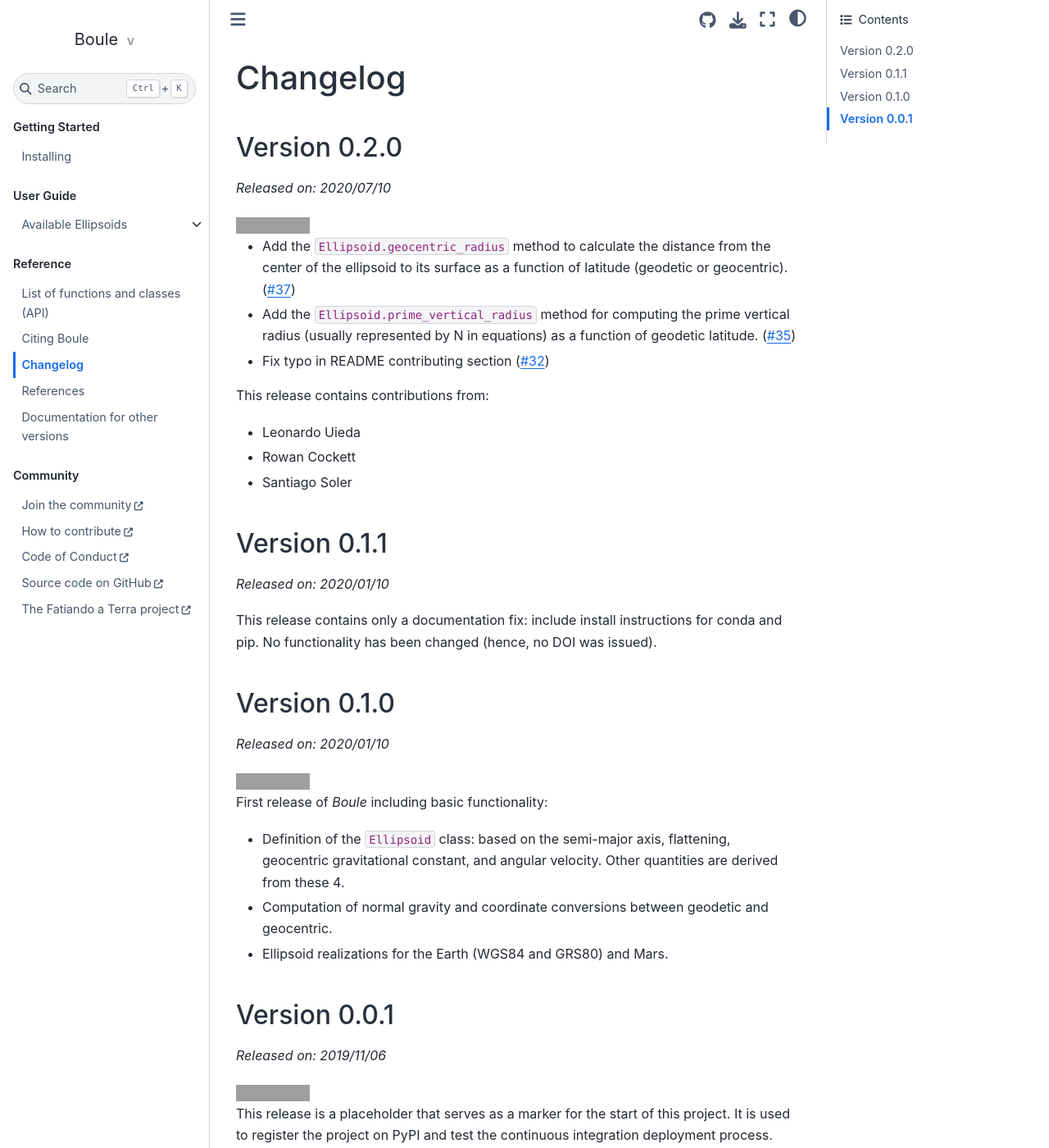
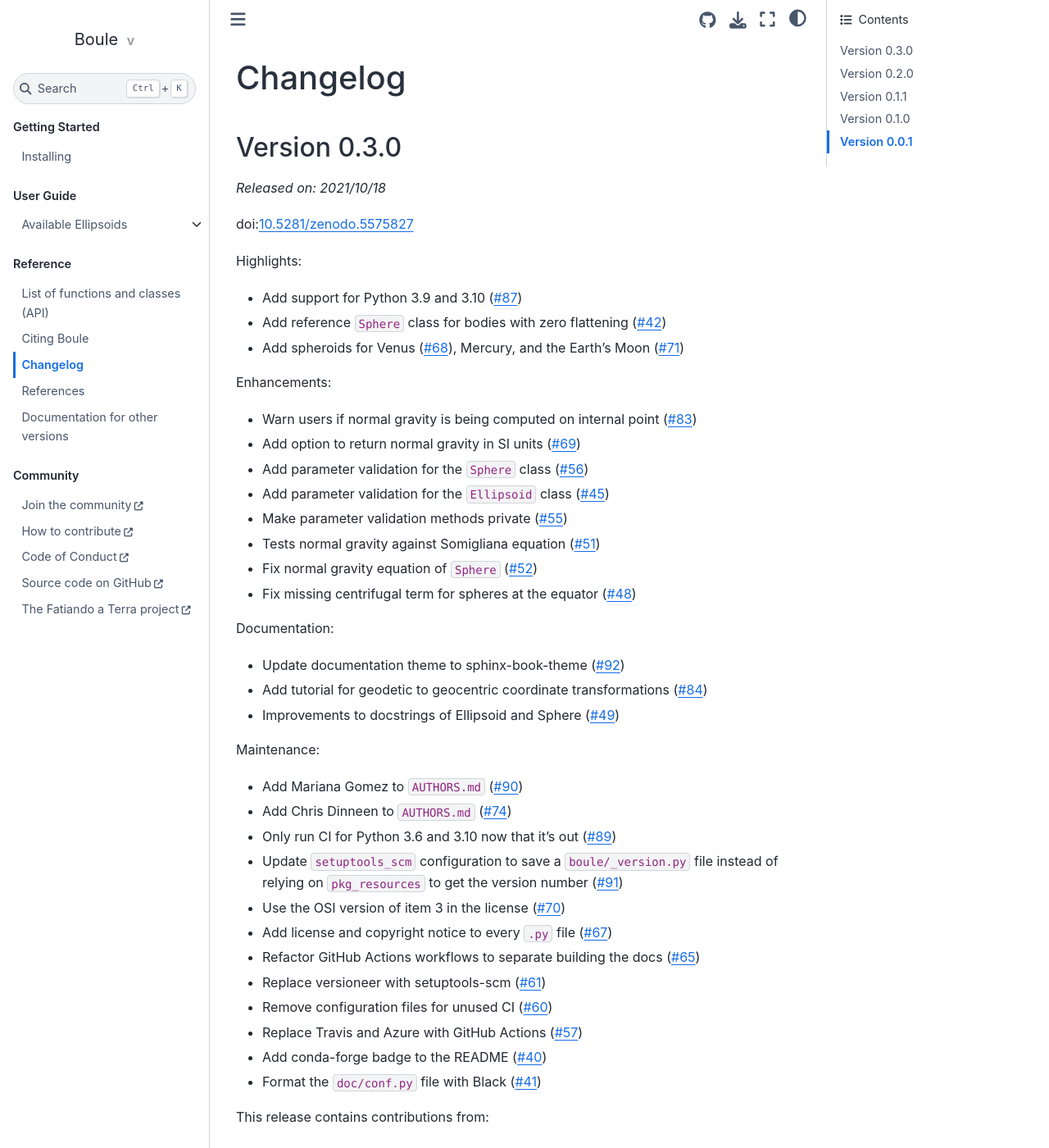
Before and after one commit to fatiando/boule, a Sphinx documentation site: the page built from doc/changes.rst, in a window 1280 px wide and 1400 px high. Shown: the whole window at 82% size. Built offline with Sphinx 7.4.7 and the Sphinx Book theme 1.1.4, drawn with Linux system fonts in a browser that asks for light colours; pages that are not in the unit, such as notebooks, are missing from menus; the version number could not be read and is left out; some of the changed text lies outside the part shown; grey boxes are pictures that could not be loaded.

Commit message:
Changelog for v0.3.0 (#94)
Minor release with the addition of the `Sphere` class and related content.
Releasing this before we break everything with the new unified Ellipsoid class.

```diff
--- a/doc/changes.rst
+++ b/doc/changes.rst
@@ -2,6 +2,60 @@
 
 Changelog
 =========
+
+Version 0.3.0
+-------------
+
+*Released on: 2021/10/18*
+
+doi:`10.5281/zenodo.5575827 <https://doi.org/10.5281/zenodo.5575827>`__
+
+Highlights:
+
+* Add support for Python 3.9 and 3.10 (`#87 <https://github.com/fatiando/boule/pull/87>`__)
+* Add reference ``Sphere`` class for bodies with zero flattening (`#42 <https://github.com/fatiando/boule/pull/42>`__)
+* Add spheroids for Venus (`#68 <https://github.com/fatiando/boule/pull/68>`__), Mercury, and the Earth's Moon (`#71 <https://github.com/fatiando/boule/pull/71>`__)
+
+Enhancements:
+
+* Warn users if normal gravity is being computed on internal point (`#83 <https://github.com/fatiando/boule/pull/83>`__)
+* Add option to return normal gravity in SI units (`#69 <https://github.com/fatiando/boule/pull/69>`__)
+* Add parameter validation for the ``Sphere`` class (`#56 <https://github.com/fatiando/boule/pull/56>`__)
+* Add parameter validation for the ``Ellipsoid`` class (`#45 <https://github.com/fatiando/boule/pull/45>`__)
+* Make parameter validation methods private (`#55 <https://github.com/fatiando/boule/pull/55>`__)
+* Tests normal gravity against Somigliana equation (`#51 <https://github.com/fatiando/boule/pull/51>`__)
+* Fix normal gravity equation of ``Sphere`` (`#52 <https://github.com/fatiando/boule/pull/52>`__)
+* Fix missing centrifugal term for spheres at the equator (`#48 <https://github.com/fatiando/boule/pull/48>`__)
+
+Documentation:
+
+* Update documentation theme to sphinx-book-theme (`#92 <https://github.com/fatiando/boule/pull/92>`__)
+* Add tutorial for geodetic to geocentric coordinate transformations (`#84 <https://github.com/fatiando/boule/pull/84>`__)
+* Improvements to docstrings of Ellipsoid and Sphere (`#49 <https://github.com/fatiando/boule/pull/49>`__)
+
+Maintenance:
+
+* Add Mariana Gomez to ``AUTHORS.md`` (`#90 <https://github.com/fatiando/boule/pull/90>`__)
+* Add Chris Dinneen to ``AUTHORS.md`` (`#74 <https://github.com/fatiando/boule/pull/74>`__)
+* Only run CI for Python 3.6 and 3.10 now that it's out (`#89 <https://github.com/fatiando/boule/pull/89>`__)
+* Update ``setuptools_scm`` configuration to save a ``boule/_version.py`` file instead of relying on ``pkg_resources`` to get the version number (`#91 <https://github.com/fatiando/boule/pull/91>`__)
+* Use the OSI version of item 3 in the license (`#70 <https://github.com/fatiando/boule/pull/70>`__)
+* Add license and copyright notice to every ``.py`` file (`#67 <https://github.com/fatiando/boule/pull/67>`__)
+* Refactor GitHub Actions workflows to separate building the docs (`#65 <https://github.com/fatiando/boule/pull/65>`__)
+* Replace versioneer with setuptools-scm (`#61 <https://github.com/fatiando/boule/pull/61>`__)
+* Remove configuration files for unused CI (`#60 <https://github.com/fatiando/boule/pull/60>`__)
+* Replace Travis and Azure with GitHub Actions (`#57 <https://github.com/fatiando/boule/pull/57>`__)
+* Add conda-forge badge to the README (`#40 <https://github.com/fatiando/boule/pull/40>`__)
+* Format the ``doc/conf.py`` file with Black (`#41 <https://github.com/fatiando/boule/pull/41>`__)
+
+This release contains contributions from:
+
+* Chris Dinneen
+* Mariana Gomez
+* Hugo van Kemenade
+* Lu Li
+* Santiago Soler
+* Leonardo Uieda
 
 Version 0.2.0
 -------------
@@ -31,7 +85,6 @@ This release contains only a documentation fix: include install instructions
 for conda and pip. No functionality has been changed (hence, no DOI was
 issued).
 
-
 Version 0.1.0
 -------------
 
@@ -50,7 +103,6 @@ First release of *Boule* including basic functionality:
   geocentric.
 * Ellipsoid realizations for the Earth (WGS84 and GRS80) and Mars.
 
-
 Version 0.0.1
 -------------
 
--- a/doc/versions.rst
+++ b/doc/versions.rst
@@ -7,6 +7,7 @@ Use the links below to access documentation for specific versions
 * `Latest release <http://www.fatiando.org/boule/latest>`__
 * `Development <http://www.fatiando.org/boule/dev>`__
   (reflects the current development branch on GitHub)
+* `v0.3.0 <http://www.fatiando.org/boule/v0.3.0>`__
 * `v0.2.0 <http://www.fatiando.org/boule/v0.2.0>`__
 * `v0.1.1 <http://www.fatiando.org/boule/v0.1.1>`__
 * `v0.1.0 <http://www.fatiando.org/boule/v0.1.0>`__
```
